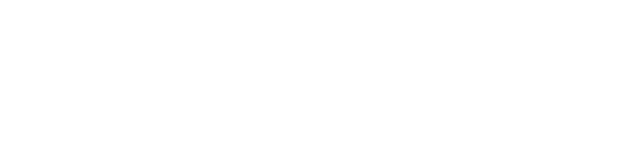
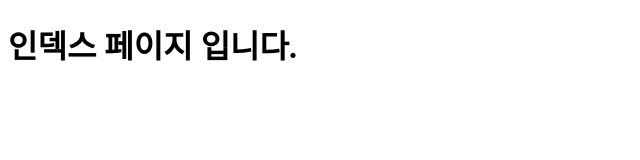
Before and after one commit to CoffeeIsLike/MyRepo, a plain HTML site: page index.html in a window 1280 px wide. Shown: the whole page, without its empty margins (0-640 px from the left). Drawn offline with Linux system fonts and the light colour scheme.

Commit message:
h1 added

```diff
--- a/index.html
+++ b/index.html
@@ -7,6 +7,6 @@
     <title>index.html</title>
 </head>
 <body>
-
+    <h1>인덱스 페이지 입니다.</h1>
 </body>
 </html>
```
